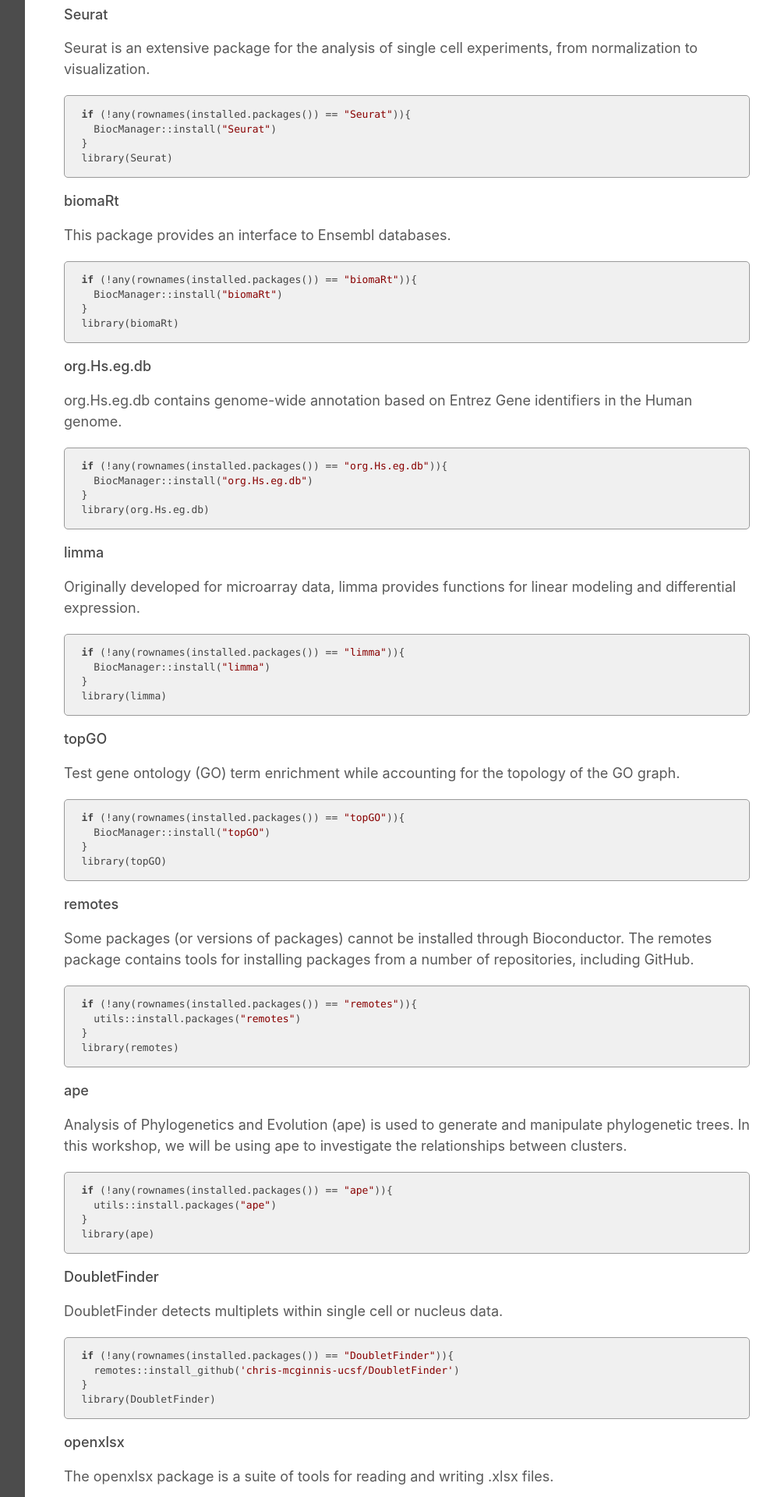
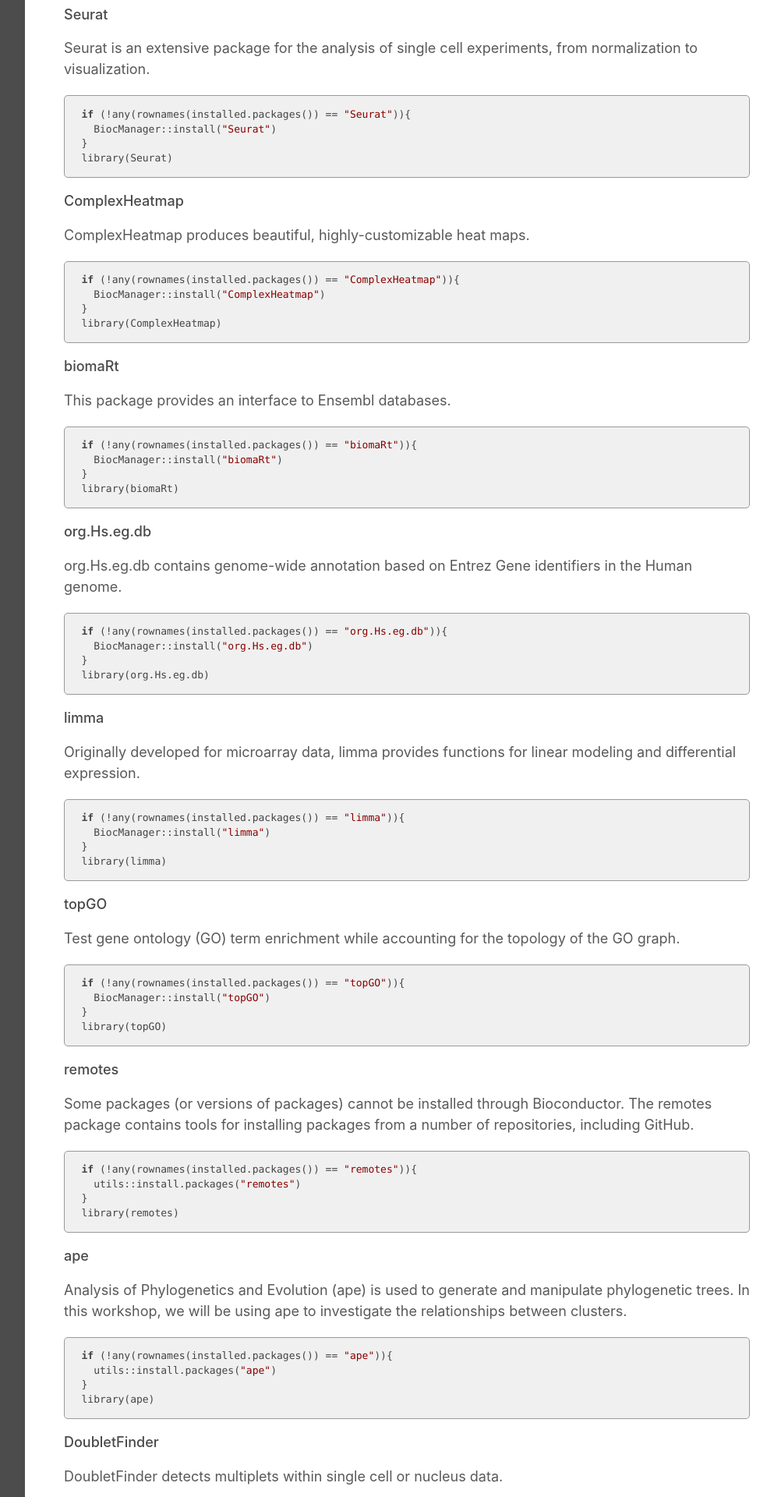
Before and after one commit to ucdavis-bioinformatics-training/2023-December-Single-Cell-RNA-Seq-Analysis, a Jekyll site: the page built from data_analysis/00-prepare_fixed.md, in a window 1280 px wide. Shown: the part 2787-4707 px from the top of the page at 78% size, without its empty margins (268-1261 px from the left). Built offline with Jekyll 4.4.1, drawn with Linux system fonts in a browser that asks for light colours; our own code applies the rules of GitHub Pages for plain Markdown files; some of the changed text lies outside the part shown.

Commit message:
install ComplexHeatmap

````diff
--- a/data_analysis/00-prepare_fixed.md
+++ b/data_analysis/00-prepare_fixed.md
@@ -131,6 +131,16 @@ if (!any(rownames(installed.packages()) == "Seurat")){
 library(Seurat)
 ```
 
+#### ComplexHeatmap
+ComplexHeatmap produces beautiful, highly-customizable heat maps.
+
+```r
+if (!any(rownames(installed.packages()) == "ComplexHeatmap")){
+  BiocManager::install("ComplexHeatmap")
+}
+library(ComplexHeatmap)
+```
+
 #### biomaRt
 This package provides an interface to Ensembl databases.
 
@@ -246,8 +256,7 @@ In Rstudio, navigate to the terminal tab (next to the console). This gives you a
 ```bash
 scp username@tadpole.genomecenter.ucdavis.edu:/share/workshop/scRNA_workshop/cellranger_outs/expression_data_cellranger.tar.gz ./
 tar -xzf expression_data_cellranger.tar.gz
-```
-
+<div class='r_output'>
 **Some Windows users may need to use Filezilla/WinSCP to download the file instead.**
 
 When the download and extraction are complete, you should see three folders: A001-C-007, A001-C-104 and B001-A-301. Make sure the "01-create_object.Rmd" file is in the same location.
````
Also changed, not shown: other parts of data_analysis/00-prepare_fixed.md (+1 -1 lines), data_analysis/00-prepare.Rmd (+9 -0 lines).
